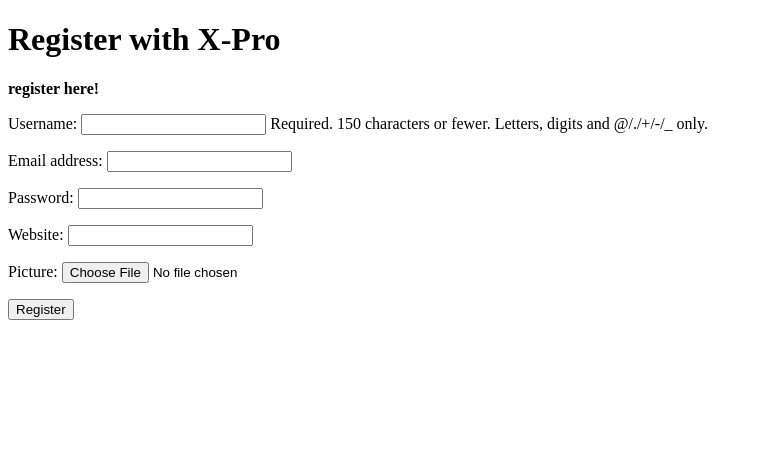
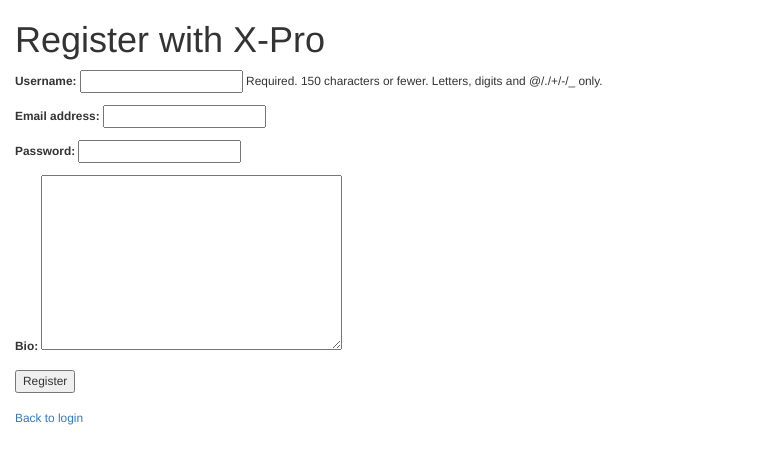
Before and after one commit to weijieseow/xpro, a Django app: page /MyCalendar/register/ in a window 1280 px wide. Shown: the top 464 px of the page, without its empty margins (0-759 px from the left). Run offline with Django 3.2, Linux system fonts and the light colour scheme; some libraries are stand-ins or nearby versions.

Commit message:
updated login and register page

```diff
--- a/MyCalendar/forms.py
+++ b/MyCalendar/forms.py
@@ -13,4 +13,4 @@
 class UserProfileForm(forms.ModelForm):
     class Meta:
         model = UserProfile
-        fields = ('website', 'picture')
+        fields = ('bio',)
--- a/MyCalendar/models.py
+++ b/MyCalendar/models.py
@@ -10,8 +10,7 @@
     user = models.OneToOneField(User)
 
     # The additional attributes we wish to include.
-    website = models.URLField(blank=True)
-    picture = models.ImageField(upload_to='profile_images', blank=True)
+    bio= models.TextField(blank=True)
 
     # Override the __unicode__() method to return out something meaningful!
     def __unicode__(self):
--- a/MyCalendar/templates/MyCalendar/navbar.html
+++ b/MyCalendar/templates/MyCalendar/navbar.html
@@ -55,7 +55,7 @@
 
              <ul class="nav navbar-nav navbar-right">
               <li><a href="{% url 'MyCalendar:aboutus' %}">About Us</a></li>
-              <li><a href="#"><span class="glyphicon glyphicon-user">Logout</span></a></li>
+              <li><a href="{%  url 'MyCalendar:logout' %}"><span class="glyphicon glyphicon-user">Logout</span></a></li>
              </ul>
 
         </div><!-- /.navbar-collapse -->
--- a/MyCalendar/templates/MyCalendar/register.html
+++ b/MyCalendar/templates/MyCalendar/register.html
@@ -5,13 +5,18 @@
     </head>
 
     <body>
+        <link rel="stylesheet" type="text/css" href="//netdna.bootstrapcdn.com/bootstrap/3.1.1/css/bootstrap.min.css">
+        <link rel="stylesheet" href="https://maxcdn.bootstrapcdn.com/bootstrap/3.3.6/css/bootstrap.min.css">
+        <link rel="stylesheet" href="https://maxcdn.bootstrapcdn.com/bootstrap/3.3.6/css/bootstrap-theme.min.css">
+
+        <div class="container-fluid">
         <h1>Register with X-Pro</h1>
 
+            <div class="small">
                 {% if registered %}
                 <strong>thank you for registering!</strong>
                 <a href="{% url 'MyCalendar:calendar' %}">Return to the homepage.</a><br />
                 {% else %}
-        <strong>register here!</strong><br />
 
                 <form id="user_form" method="POST" action="{% url 'MyCalendar:register' %}">
 
@@ -27,5 +32,9 @@
                     <input type="submit" name="submit" value="Register" />
                 </form>
                 {% endif %}
+                <br>
+                <a href="{% url 'MyCalendar:login' %}">Back to login</a>
+            </div>
+        </div>
     </body>
 </html>
--- a/MyCalendar/urls.py
+++ b/MyCalendar/urls.py
@@ -22,4 +22,6 @@
 
     # /MyCalendar/login
     url(r'^login/$', views.loginView, name='login'),
+
+    url(r'^login/$', views.logoutView, name='logout'),
 ]
--- a/MyCalendar/views.py
+++ b/MyCalendar/views.py
@@ -2,7 +2,7 @@
 from .models import Event, UserProfile
 from .forms import UserForm, UserProfileForm
 from django.contrib.auth.models import User
-from django.shortcuts import render
+from django.shortcuts import render, redirect
 from django.utils.safestring import mark_safe
 from calendar import HTMLCalendar
 from datetime import date, datetime
@@ -11,8 +11,8 @@
 from django.utils.html import conditional_escape as esc
 from calendar import monthrange
 from django.contrib.auth import authenticate, login, logout
-from django.http import HttpResponseRedirect, HttpResponse
-from django.contrib.auth.decorators import login_required
+from django.http import HttpResponse
+
 
 #class EventView(generic.ListView):
 #    template_name = 'MyCalendar/Event.html'
@@ -70,15 +70,18 @@
     lToday = datetime.now()
     return calendar(request, lToday.year, lToday.month)
 
-def calendarView(request, year=now().year, month=now().month):
+def calendarView(request, year=None, month=None):
     """
     Show calendar of events for specified month and year
     """
     if request.user.is_authenticated():
         username = request.user.username
     else:
-        return HttpResponseRedirect('login')
+        return redirect('MyCalendar:login')
 
+    if year == None and month == None:
+        year = now().year
+        month = now().month
 
     lYear = int(year)
     lMonth = int(month)
@@ -179,8 +182,8 @@
     if request.method == 'POST':
         # Gather the username and password provided by the user.
         # This information is obtained from the login form.
-        username = form.POST['username']
-        password = form.POST['password']
+        username = request.POST.get('username')
+        password = request.POST.get('password')
 
         # Use Django's machinery to attempt to see if the username/password
         # combination is valid - a User object is returned if it is.
@@ -195,7 +198,7 @@
                 # If the account is valid and active, we can log the user in.
                 # We'll send the user back to the homepage.
                 login(request, user)
-                return HttpResponseRedirect('calendar')
+                return redirect('MyCalendar:calendar')
             else:
                 # An inactive account was used - no logging in!
                 return HttpResponse("Your X-Pro account is disabled.")
@@ -214,4 +217,4 @@
 def logoutView(request):
     logout(request)
     # Redirect to a success page.
-    return render(request, 'MyCalendar/login.html', {})
+    return render(request, 'MyCalendar/login.html')
```
Also changed, not shown: MyCalendar/templates/MyCalendar/cal_month.html (+4 -4 lines), MyCalendar/templates/MyCalendar/login.html (+14 -4 lines), MyCalendar/migrations/0001_initial.py, db.sqlite3, 4 other files. Lines whose indentation alone changed are shown as unchanged.
